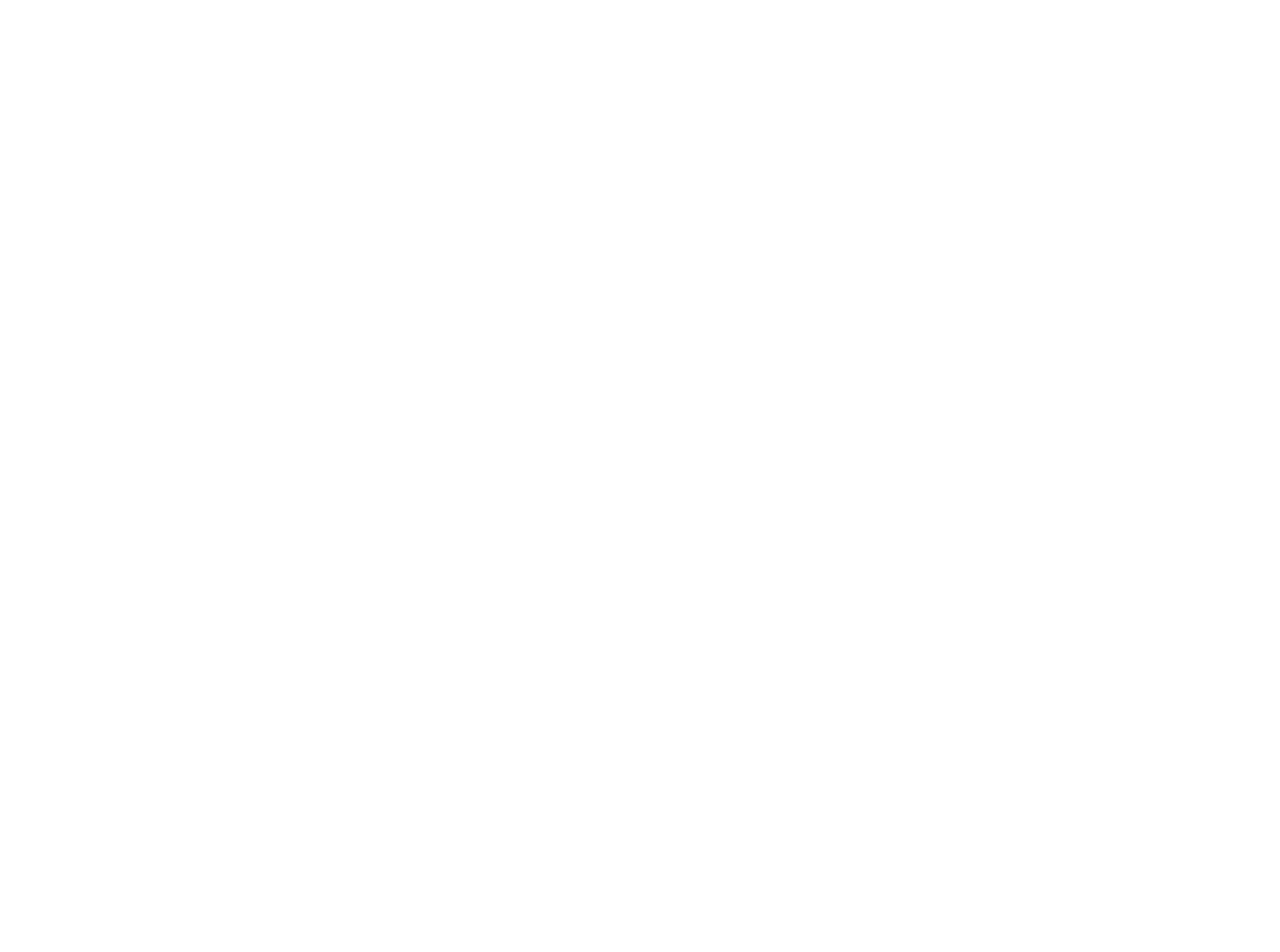
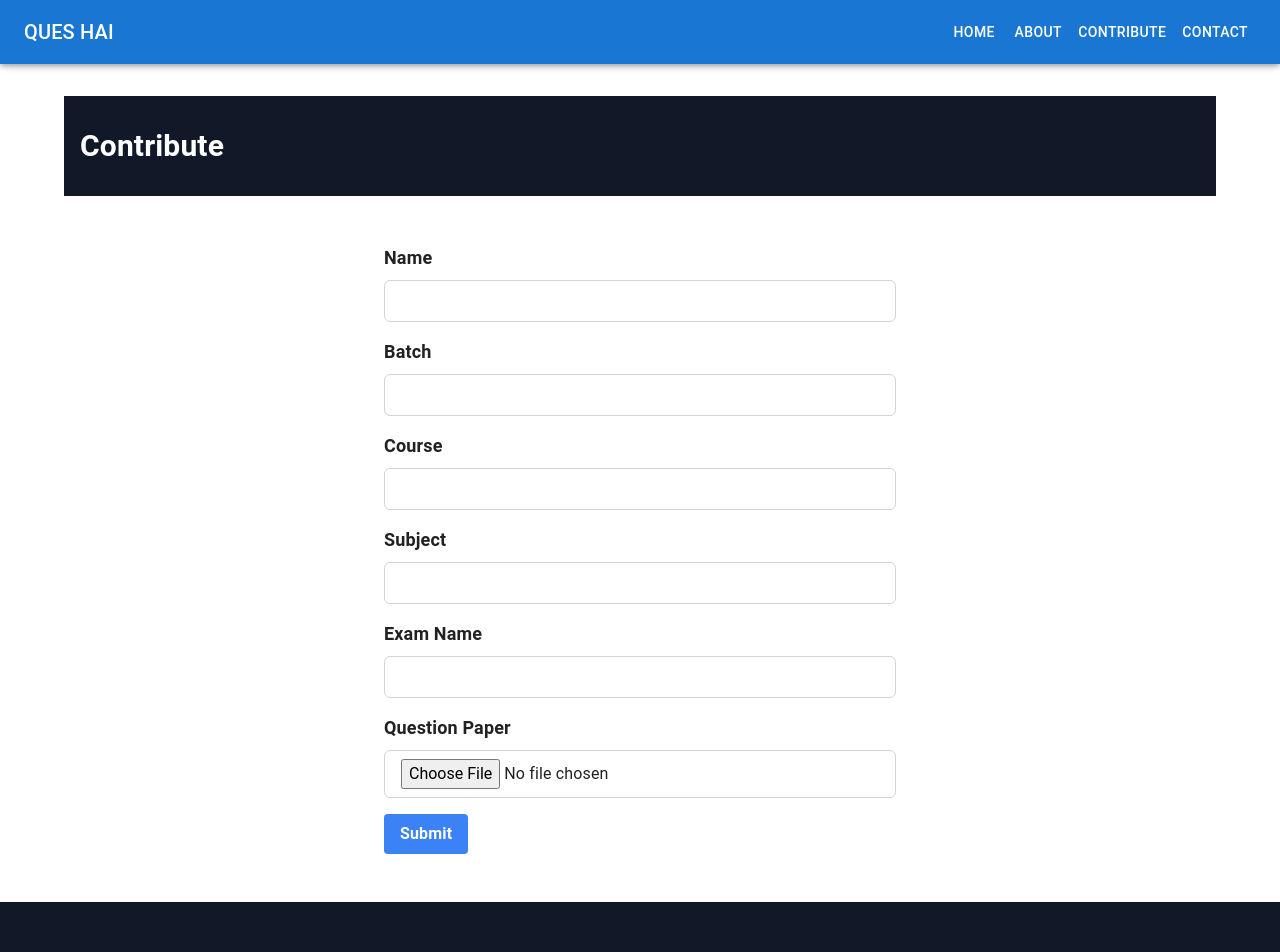
Before and after one commit to Trident09/QuesHai, a React (Create React App) app: page /contribute in a window 1280 px wide. Before the commit this address had no page. Shown: the top 952 px of the page. Before the commit the page ends 800 px from the top, so only its background shows below. Built offline with nearby package versions, Linux system fonts and the light colour scheme.

Commit message:
added contribute and about page and changes to navbar, layout and contact page
Co-authored-by: Kushagra Singh <88451512+kushagra-singhh@users.noreply.github.com>

```diff
--- a/src/App.js
+++ b/src/App.js
@@ -3,6 +3,7 @@ import Layout from "./Layout";
 import About from "./pages/About";
 import Contact from "./pages/Contact";
 import Home from "./pages/Home";
+import Contribute from "./pages/Contribute";
 
 function App() {
 	return (
@@ -23,6 +24,10 @@ function App() {
 					path="/about"
 					element={<About />}
 				/>
+				<Route
+					path="/contribute"
+					element={<Contribute />}
+				/>
 			</Route>
 		</Routes>
 	);
--- a/src/Layout.js
+++ b/src/Layout.js
@@ -22,7 +22,7 @@ export default function Layout() {
 	) : (
 		<div className="body">
 			<NavBar />
-			<main>
+			<main className="mt-24 min-h-[95vh]">
 				<Container>
 					<Outlet />
 				</Container>
--- a/src/components/NavBar/NavBar.jsx
+++ b/src/components/NavBar/NavBar.jsx
@@ -1,26 +1,27 @@
-import * as React from 'react';
-import PropTypes from 'prop-types';
-import AppBar from '@mui/material/AppBar';
-import Box from '@mui/material/Box';
-import CssBaseline from '@mui/material/CssBaseline';
-import Divider from '@mui/material/Divider';
-import Drawer from '@mui/material/Drawer';
-import IconButton from '@mui/material/IconButton';
-import List from '@mui/material/List';
-import ListItem from '@mui/material/ListItem';
-import ListItemButton from '@mui/material/ListItemButton';
-import ListItemText from '@mui/material/ListItemText';
-import MenuIcon from '@mui/icons-material/Menu';
-import Toolbar from '@mui/material/Toolbar';
-import Typography from '@mui/material/Typography';
-import Button from '@mui/material/Button';
-import { Link } from 'react-router-dom';  // Assuming you are using react-router-dom
+import MenuIcon from "@mui/icons-material/Menu";
+import AppBar from "@mui/material/AppBar";
+import Box from "@mui/material/Box";
+import Button from "@mui/material/Button";
+import CssBaseline from "@mui/material/CssBaseline";
+import Divider from "@mui/material/Divider";
+import Drawer from "@mui/material/Drawer";
+import IconButton from "@mui/material/IconButton";
+import List from "@mui/material/List";
+import ListItem from "@mui/material/ListItem";
+import ListItemButton from "@mui/material/ListItemButton";
+import ListItemText from "@mui/material/ListItemText";
+import Toolbar from "@mui/material/Toolbar";
+import Typography from "@mui/material/Typography";
+import PropTypes from "prop-types";
+import * as React from "react";
+import { Link } from "react-router-dom"; // Assuming you are using react-router-dom
 
 const drawerWidth = 240;
 const navItems = [
-  { text: 'Home', href: '/' },
-  { text: 'About', href: '/about' },
-  { text: 'Contact', href: '/contact' },
+	{ text: "Home", href: "/" },
+	{ text: "About", href: "/about" },
+	{ text: "Contribute", href: "/contribute" },
+	{ text: "Contact", href: "/contact" },
 ];
 
 function NavBar(props) {
@@ -32,15 +33,28 @@ function NavBar(props) {
 	};
 
 	const drawer = (
-    <Box onClick={handleDrawerToggle} sx={{ textAlign: 'center' }}>
-      <Typography variant="h6" sx={{ my: 2 }}>
+		<Box
+			onClick={handleDrawerToggle}
+			sx={{ textAlign: "center" }}
+		>
+			<Typography
+				variant="h6"
+				sx={{ my: 2 }}
+			>
 				QUES HAI
 			</Typography>
 			<Divider />
 			<List>
 				{navItems.map((item) => (
-          <ListItem key={item.text} disablePadding>
-            <ListItemButton sx={{ textAlign: 'center' }} component={Link} to={item.href}>
+					<ListItem
+						key={item.text}
+						disablePadding
+					>
+						<ListItemButton
+							sx={{ textAlign: "center" }}
+							component={Link}
+							to={item.href}
+						>
 							<ListItemText primary={item.text} />
 						</ListItemButton>
 					</ListItem>
@@ -49,10 +63,11 @@ function NavBar(props) {
 		</Box>
 	);
 
-  const container = window !== undefined ? () => window().document.body : undefined;
+	const container =
+		window !== undefined ? () => window().document.body : undefined;
 
 	return (
-    <Box sx={{ display: 'flex' }}>
+		<Box sx={{ display: "flex" }}>
 			<CssBaseline />
 			<AppBar component="nav">
 				<Toolbar>
@@ -61,20 +76,28 @@ function NavBar(props) {
 						aria-label="open drawer"
 						edge="start"
 						onClick={handleDrawerToggle}
-            sx={{ mr: 2, display: { sm: 'none' } }}
+						sx={{ mr: 2, display: { sm: "none" } }}
 					>
 						<MenuIcon />
 					</IconButton>
 					<Typography
 						variant="h6"
 						component="div"
-            sx={{ flexGrow: 1, display: { xs: 'none', sm: 'block' } }}
+						sx={{
+							flexGrow: 1,
+							display: { xs: "none", sm: "block" },
+						}}
 					>
 						QUES HAI
 					</Typography>
-          <Box sx={{ display: { xs: 'none', sm: 'block' } }}>
+					<Box sx={{ display: { xs: "none", sm: "block" } }}>
 						{navItems.map((item) => (
-              <Button key={item.text} sx={{ color: '#fff' }} component={Link} to={item.href}>
+							<Button
+								key={item.text}
+								sx={{ color: "#fff" }}
+								component={Link}
+								to={item.href}
+							>
 								{item.text}
 							</Button>
 						))}
@@ -91,8 +114,11 @@ function NavBar(props) {
 						keepMounted: true, // Better open performance on mobile.
 					}}
 					sx={{
-            display: { xs: 'block', sm: 'none' },
-            '& .MuiDrawer-paper': { boxSizing: 'border-box', width: drawerWidth },
+						display: { xs: "block", sm: "none" },
+						"& .MuiDrawer-paper": {
+							boxSizing: "border-box",
+							width: drawerWidth,
+						},
 					}}
 				>
 					{drawer}
--- a/src/pages/About.jsx
+++ b/src/pages/About.jsx
@@ -1,9 +1,111 @@
-import React from 'react'
+import React from "react";
 
 const About = () => {
-  return (
-    <div>About</div>
-  )
-}
+	return (
+		<div className="min-h-screen flex flex-col">
+			<header className="bg-gray-900 text-white py-8">
+				<div className="container mx-auto px-4">
+					<h1 className="text-3xl font-bold">About Us</h1>
+				</div>
+			</header>
+			<main className="flex-grow py-12">
+				<div className="container mx-auto px-4">
+					<div className="grid grid-cols-1 md:grid-cols-2 gap-8">
+						<div>
+							<h2 className="text-2xl font-bold mb-4">
+								Our Mission
+							</h2>
+							<p className="text-lg">
+								Welcome to the National Forensic Sciences
+								University Question Paper Repository! We're on a
+								mission to build an extensive collection of
+								question papers from the National Forensic
+								Sciences University. As of now, we have a
+								limited number of papers. Your contribution can
+								make a significant difference in enriching the
+								repository and helping countless students in
+								their academic journey.
+							</p>
+						</div>
+						<div>
+							<h2 className="text-2xl font-bold mb-4">
+								Our Vision
+							</h2>
+							<p className="text-lg">
+								Our vision is bold yet simple: to become the
+								ultimate destination for students seeking past
+								question papers from the National Forensic
+								Sciences University. Together, we can cultivate
+								an environment of collaboration and
+								knowledge-sharing, empowering students to unlock
+								their full potential. Let's embark on this
+								journey together and redefine the way students
+								learn and grow.
+							</p>
+						</div>
+					</div>
+					<p className="mt-8 mb-4 text-2xl font-bold min-w-full items-center justify-center">
+						Meet the creators of this website:
+					</p>
+					<div className="mt-4 grid grid-cols-3 gap-8">
+						<div className="text-center">
+							<img
+								src="https://avatars.githubusercontent.com/u/100141945?v=4"
+								alt="Saty"
+								className="rounded-full h-32 w-32 mx-auto mb-4"
+							/>
+							<h3 className="text-xl font-bold">
+								Satyam Kumar Prasad
+							</h3>
+							<p className="text-sm">
+								Student at Lok Nayak Jayaprakash Narayan
+								National Institute of Criminology and Forensic
+								Science
+							</p>
+						</div>
+						<div className="text-center">
+							<img
+								src="https://avatars.githubusercontent.com/u/98939183?v=4"
+								alt="Rupam"
+								className="rounded-full h-32 w-32 mx-auto mb-4"
+							/>
+							<h3 className="text-xl font-bold">Rupam Barui</h3>
+							<p className="text-sm">
+								Student at Lok Nayak Jayaprakash Narayan
+								National Institute of Criminology and Forensic
+								Science
+							</p>
+						</div>
+						<div className="text-center">
+							<img
+								src="https://avatars.githubusercontent.com/u/88451512?v=4"
+								alt="Kush"
+								className="rounded-full h-32 w-32 mx-auto mb-4"
+							/>
+							<h3 className="text-xl font-bold">
+								Kushagra Singh
+							</h3>
+							<p className="text-sm">
+								Cybersecurity Student at National Forensic
+								Sciences University , MHA || Contributor @
+								SSOC'24 || Volunteer at Internet Society
+							</p>
+						</div>
+					</div>
+					<div className="mt-8 text-center">
+						<p className="text-lg mb-4">
+							We need your help! Contribute your question papers
+							to improve the repository and help others in their
+							academic journey.
+						</p>
+						<button className="bg-blue-500 hover:bg-blue-700 text-white font-bold py-2 px-4 rounded">
+							<a href="/contribute">Contribute Now</a>
+						</button>
+					</div>
+				</div>
+			</main>
+		</div>
+	);
+};
 
-export default About
+export default About;
--- a/src/pages/Contact.jsx
+++ b/src/pages/Contact.jsx
@@ -1,92 +1,37 @@
-import React, { useState } from 'react';
-import { Button, Typography, Input, InputLabel, FormControl, FormHelperText } from '@mui/material';
+import React from 'react';
 
-const Contact = () => {
-  const [form, setForm] = useState({
-    name: '',
-    email: '',
-    message: '',
-  });
-
-  const [errors, setErrors] = useState({});
-
-  const handleChange = (e) => {
-    const { name, value } = e.target;
-    setForm({
-      ...form,
-      [name]: value,
-    });
-  };
-
-  const validate = () => {
-    let tempErrors = {};
-    tempErrors.name = form.name.length >= 3 ? "" : "Name should be at least 3 characters long";
-    tempErrors.email = /^[^@\s]+@[^@\s]+\.[^@\s]+$/.test(form.email) ? "" : "Email must be a valid email address";
-    tempErrors.message = form.message.length >= 10 ? "" : "Message should be at least 10 characters long";
-
-    setErrors(tempErrors);
-    return Object.values(tempErrors).every(x => x === "");
-  };
-
-  const handleSubmit = (e) => {
-    e.preventDefault();
-    if (validate()) {
-      console.log(form);
-    }
-  };
-
+const ContactUs = () => {
     return (
-    <div className="flex justify-center items-center h-screen p-4">
-      <form onSubmit={handleSubmit} className="bg-white p-6 rounded shadow-md w-full max-w-lg">
-        <Typography variant="h2" className="text-2xl font-bold mb-6 text-center">Contact Us</Typography>
-
+        <div className="min-h-screen flex flex-col">
+            <header className="bg-gray-900 text-white py-8">
+                <div className="container mx-auto px-4">
+                    <h1 className="text-3xl font-bold">Contact Us</h1>
+                </div>
+            </header>
+            <main className="flex-grow py-12">
+                <div className="container mx-auto px-4">
+                    <p className="text-lg mb-4">Have any questions or suggestions? Feel free to reach out to us!</p>
+                    <form className="max-w-lg mx-auto">
                         <div className="mb-4">
-          <FormControl fullWidth>
-            <InputLabel>Name</InputLabel>
-            <Input
-              name="name"
-              value={form.name}
-              onChange={handleChange}
-              error={!!errors.name}
-            />
-            <FormHelperText error>{errors.name}</FormHelperText>
-          </FormControl>
+                            <label htmlFor="name" className="block text-lg font-semibold mb-2">Your Name</label>
+                            <input type="text" id="name" name="name" className="border border-gray-300 rounded-md px-4 py-2 w-full" />
                         </div>
-
                         <div className="mb-4">
-          <FormControl fullWidth>
-            <InputLabel>Email</InputLabel>
-            <Input
-              name="email"
-              value={form.email}
-              onChange={handleChange}
-              error={!!errors.email}
-            />
-            <FormHelperText error>{errors.email}</FormHelperText>
-          </FormControl>
+                            <label htmlFor="email" className="block text-lg font-semibold mb-2">Your Email</label>
+                            <input type="email" id="email" name="email" className="border border-gray-300 rounded-md px-4 py-2 w-full" />
                         </div>
-
                         <div className="mb-4">
-          <FormControl fullWidth>
-            <InputLabel>Message</InputLabel>
-            <Input
-              name="message"
-              value={form.message}
-              onChange={handleChange}
-              error={!!errors.message}
-              multiline
-              rows={4}
-            />
-            <FormHelperText error>{errors.message}</FormHelperText>
-          </FormControl>
+                            <label htmlFor="message" className="block text-lg font-semibold mb-2">Your Message</label>
+                            <textarea id="message" name="message" rows="5" className="border border-gray-300 rounded-md px-4 py-2 w-full"></textarea>
                         </div>
-
-        <Button type="submit" variant="contained" color="primary" fullWidth>
-          Send Message
-        </Button>
+                        <button type="submit" className="bg-blue-500 hover:bg-blue-700 text-white font-bold py-2 px-4 rounded">
+                            Submit
+                        </button>
                     </form>
                 </div>
+            </main>
+        </div>
     );
-};
+}
 
-export default Contact;
+export default ContactUs;
--- /dev/null
+++ b/src/pages/Contribute.jsx
@@ -0,0 +1,48 @@
+import React from 'react';
+
+const Contribute = () => {
+    return (
+        <div className="min-h-screen flex flex-col">
+            <header className="bg-gray-900 text-white py-8">
+                <div className="container mx-auto px-4">
+                    <h1 className="text-3xl font-bold">Contribute</h1>
+                </div>
+            </header>
+            <main className="flex-grow py-12">
+                <div className="container mx-auto px-4">
+                    <form className="max-w-lg mx-auto">
+                        <div className="mb-4">
+                            <label htmlFor="name" className="block text-lg font-semibold mb-2">Name</label>
+                            <input type="text" id="name" name="name" className="border border-gray-300 rounded-md px-4 py-2 w-full" />
+                        </div>
+                        <div className="mb-4">
+                            <label htmlFor="batch" className="block text-lg font-semibold mb-2">Batch</label>
+                            <input type="text" id="batch" name="batch" className="border border-gray-300 rounded-md px-4 py-2 w-full" />
+                        </div>
+                        <div className="mb-4">
+                            <label htmlFor="course" className="block text-lg font-semibold mb-2">Course</label>
+                            <input type="text" id="course" name="course" className="border border-gray-300 rounded-md px-4 py-2 w-full" />
+                        </div>
+                        <div className="mb-4">
+                            <label htmlFor="sub" className="block text-lg font-semibold mb-2">Subject</label>
+                            <input type="text" id="sub" name="sub" className="border border-gray-300 rounded-md px-4 py-2 w-full" />
+                        </div>
+                        <div className="mb-4">
+                            <label htmlFor="examName" className="block text-lg font-semibold mb-2">Exam Name</label>
+                            <input type="text" id="examName" name="examName" className="border border-gray-300 rounded-md px-4 py-2 w-full" />
+                        </div>
+                        <div className="mb-4">
+                            <label htmlFor="questionPaper" className="block text-lg font-semibold mb-2">Question Paper</label>
+                            <input type="file" id="questionPaper" name="questionPaper" className="border border-gray-300 rounded-md px-4 py-2 w-full" />
+                        </div>
+                        <button type="submit" className="bg-blue-500 hover:bg-blue-700 text-white font-bold py-2 px-4 rounded">
+                            Submit
+                        </button>
+                    </form>
+                </div>
+            </main>
+        </div>
+    );
+}
+
+export default Contribute;
```
Lines whose indentation alone changed are shown as unchanged.
